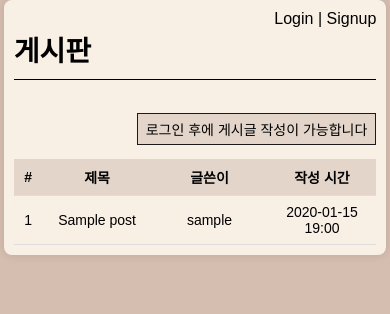
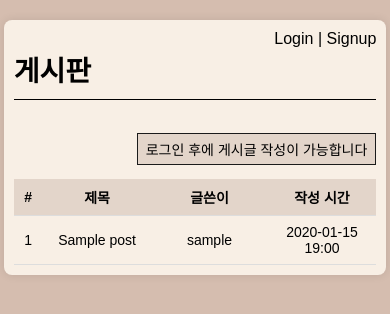
Before and after one commit to LABYRINTH3/NEW_BulletinBoard, a Django app: page /board/ in a window 390 px wide. Shown: the top 314 px of the page. Run offline with Django 5.2, Linux system fonts and the light colour scheme; tables that the repository leaves empty hold one stand-in row (values such as "Sample post").

Commit message:
template update

```diff
--- a/templates/pages/board.html
+++ b/templates/pages/board.html
@@ -81,7 +81,6 @@
             }
             .container {
                 width:93%;
-                margin-top: 0;
                 padding: 10px; /* Adjust padding for smaller screens */
             }
             h1{
--- a/templates/pages/post_detail.html
+++ b/templates/pages/post_detail.html
@@ -61,7 +61,6 @@
         @media only screen and (max-width: 600px) {
             .container {
                 width: 93%;
-                margin-top: 0;
                 padding: 10px; /* Adjust padding for smaller screens */
             }
         }
```
